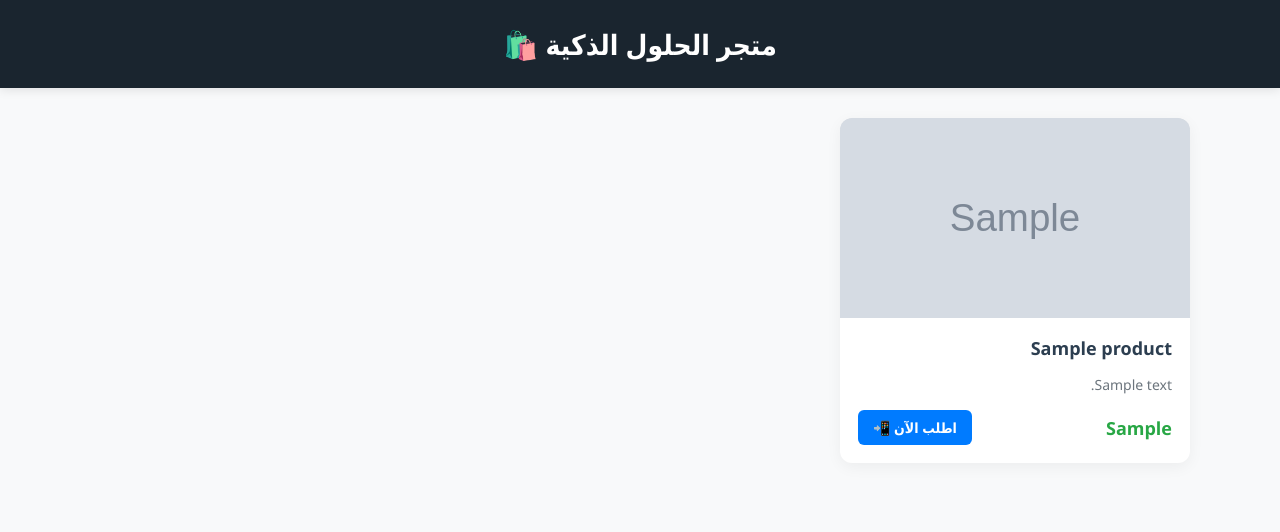
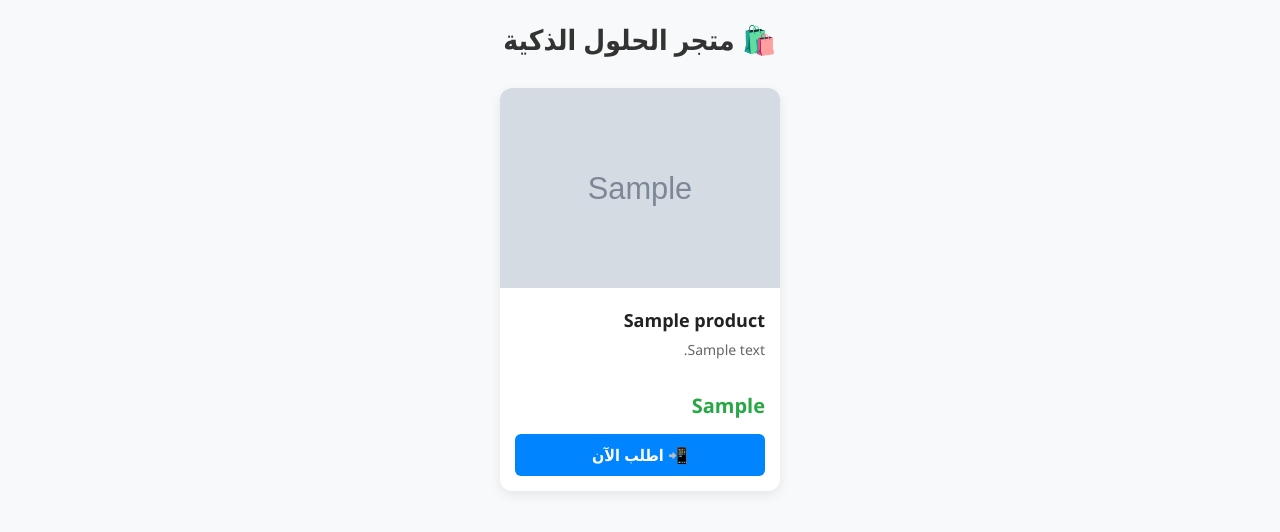
Before and after one commit to jeronkazezkazez-sys/my-store, a Flask app: page / in a window 1280 px wide. Shown: the top 532 px of the page. Run offline with Flask 3, Linux system fonts and the light colour scheme; tables that the repository leaves empty hold one stand-in row (values such as "Sample post"); grey boxes marked "Sample" are stand-in pictures.

Commit message:
Refactor product display layout and styles
Updated the product display layout and styles in index.html.

```diff
--- a/templates/index.html
+++ b/templates/index.html
@@ -1,166 +1,53 @@
 <!DOCTYPE html>
 <html dir="rtl" lang="ar">
-
 <head>
     <meta charset="UTF-8">
     <meta name="viewport" content="width=device-width, initial-scale=1.0">
     <title>متجر الحلول الذكية</title>
     <style>
-        body {
-            font-family: 'Segoe UI', Tahoma, Geneva, Verdana, sans-serif;
-            background-color: #f8f9fa;
-            margin: 0;
-            padding: 0;
-            direction: rtl;
-        }
-
-        header {
-            background-color: #1a252f;
-            color: white;
-            text-align: center;
-            padding: 25px 10px;
-            box-shadow: 0 2px 10px rgba(0, 0, 0, 0.1);
-        }
-
-        header h1 {
-            margin: 0;
-            font-size: 28px;
-        }
-
-        .container {
-            max-width: 1100px;
-            margin: 30px auto;
-            padding: 0 15px;
-        }
-
-        .products-grid {
-            display: grid;
-            grid-template-columns: repeat(auto-fill, minmax(260px, 1fr));
-            gap: 25px;
-        }
-
-        .product-card {
-            background: white;
-            border-radius: 12px;
-            overflow: hidden;
-            box-shadow: 0 4px 15px rgba(0, 0, 0, 0.05);
-            transition: transform 0.2s;
-            display: flex;
-            flex-direction: column;
-        }
-
-        .product-card:hover {
-            transform: translateY(-5px);
-        }
-
-        .product-image {
-            width: 100%;
-            height: 200px;
-            object-fit: cover;
-            background-color: #eee;
-        }
-
-        .no-image {
-            height: 200px;
-            background: #e9ecef;
-            display: flex;
-            align-items: center;
-            justify-content: center;
-            color: #adb5bd;
-            font-size: 14px;
-        }
-
-        .product-details {
-            padding: 18px;
-            flex-grow: 1;
-            display: flex;
-            flex-direction: column;
-            justify-content: space-between;
-        }
-
-        .product-title {
-            margin: 0 0 10px 0;
-            font-size: 18px;
-            color: #2c3e50;
-        }
-
-        .product-desc {
-            color: #6c757d;
-            font-size: 14px;
-            margin-bottom: 15px;
-            line-height: 1.5;
-        }
-
-        .product-footer {
-            display: flex;
-            justify-content: space-between;
-            align-items: center;
-            margin-top: auto;
-        }
-
-        .price {
-            font-size: 18px;
-            font-weight: bold;
-            color: #28a745;
-        }
-
-        .buy-btn {
-            background-color: #007bff;
-            color: white;
-            text-decoration: none;
-            padding: 8px 15px;
-            border-radius: 6px;
-            font-size: 14px;
-            font-weight: bold;
-        }
-
-        .buy-btn:hover {
-            background-color: #0056b3;
-        }
-
-        .empty-msg {
-            text-align: center;
-            color: #6c757d;
-            font-size: 18px;
-            grid-column: 1 / -1;
-            margin-top: 40px;
-        }
+        body { font-family: 'Segoe UI', Tahoma, Geneva, Verdana, sans-serif; background-color: #f8f9fa; margin: 0; padding: 20px; direction: rtl; }
+        .header { text-align: center; margin-bottom: 30px; }
+        .header h1 { color: #333; margin: 0; font-size: 28px; }
+        .products-grid { display: flex; flex-wrap: wrap; gap: 20px; justify-content: center; max-width: 1200px; margin: 0 auto; }
+        .card { background: white; border-radius: 12px; box-shadow: 0 4px 12px rgba(0,0,0,0.08); width: 280px; overflow: hidden; display: flex; flex-direction: column; justify-content: space-between; transition: transform 0.2s; }
+        .card:hover { transform: translateY(-5px); }
+        .card img { width: 100%; height: 200px; object-fit: cover; cursor: pointer; }
+        .card-body { padding: 15px; text-align: right; }
+        .title { font-size: 18px; font-weight: bold; margin-bottom: 8px; color: #222; }
+        .desc { font-size: 14px; color: #666; margin-bottom: 12px; min-height: 40px; }
+        .price { font-size: 20px; font-weight: bold; color: #28a745; margin-bottom: 15px; }
+        .btn-order { display: block; background-color: #0084ff; color: white; text-align: center; padding: 10px; border-radius: 6px; text-decoration: none; font-weight: bold; transition: background 0.3s; }
+        .btn-order:hover { background-color: #0066cc; }
     </style>
 </head>
-
 <body>
 
-    <header>
-        <h1>متجر الحلول الذكية 🛍️</h1>
-    </header>
+<div class="header">
+    <h1>🛍️ متجر الحلول الذكية</h1>
+</div>
 
-    <div class="container">
-        <div class="products-grid">
-            {% for product in products %}
-            <div class="product-card">
-                {% if product.image %}
-                <img src="{{ product.image }}" class="product-image" alt="{{ product.name }}">
-                {% else %}
-                <div class="no-image">لا تتوفر صورة</div>
-                {% endif %}
+<div class="products-grid">
+    {% for product in products %}
+    <div class="card">
+        <!-- الصورة قابلة للنقر للطلب عبر الواتساب مباشرة -->
+        <a href="https://wa.me/218916092788?text=مرحباً،%20أريد%20طلب%20منتج:%20{{ product.name }}%20بسعر:%20{{ product.price }}" target="_blank">
+            <img src="{{ product.image if product.image else 'https://via.placeholder.com/280x200?text=No+Image' }}" alt="{{ product.name }}">
+        </a>
+        <div class="card-body">
+            <div class="title">{{ product.name }}</div>
+            <div class="desc">{{ product.description }}</div>
+            <div class="price">{{ product.price }}</div>
 
-                <div class="product-details">
-                    <div>
-                        <h3 class="product-title">{{ product.name }}</h3>
-                        <p class="product-desc">{{ product.description }}</p>
-                    </div>
-                    <div class="product-footer">
-                        <span class="price">{{ product.price }}</span>
-                        <a href="https://wa.me/218000000000" class="buy-btn" target="_blank">اطلب الآن 📲</a>
-                    </div>
-                </div>
-            </div>
-            {% else %}
-            <p class="empty-msg">لا توجد منتجات معروضة حالياً، انتظروا الافتتاح القريب! 🚀</p>
-            {% endfor %}
+            <!-- زر الطلب عبر الواتساب -->
+            <a href="https://wa.me/218916092788?text=مرحباً،%20أريد%20طلب%20منتج:%20{{ product.name }}%20بسعر:%20{{ product.price }}" target="_blank" class="btn-order">
+                📲 اطلب الآن
+            </a>
         </div>
     </div>
+    {% else %}
+    <p>لا توجد منتجات معروضة حالياً.</p>
+    {% endfor %}
+</div>
 
 </body>
-
 </html>
```
